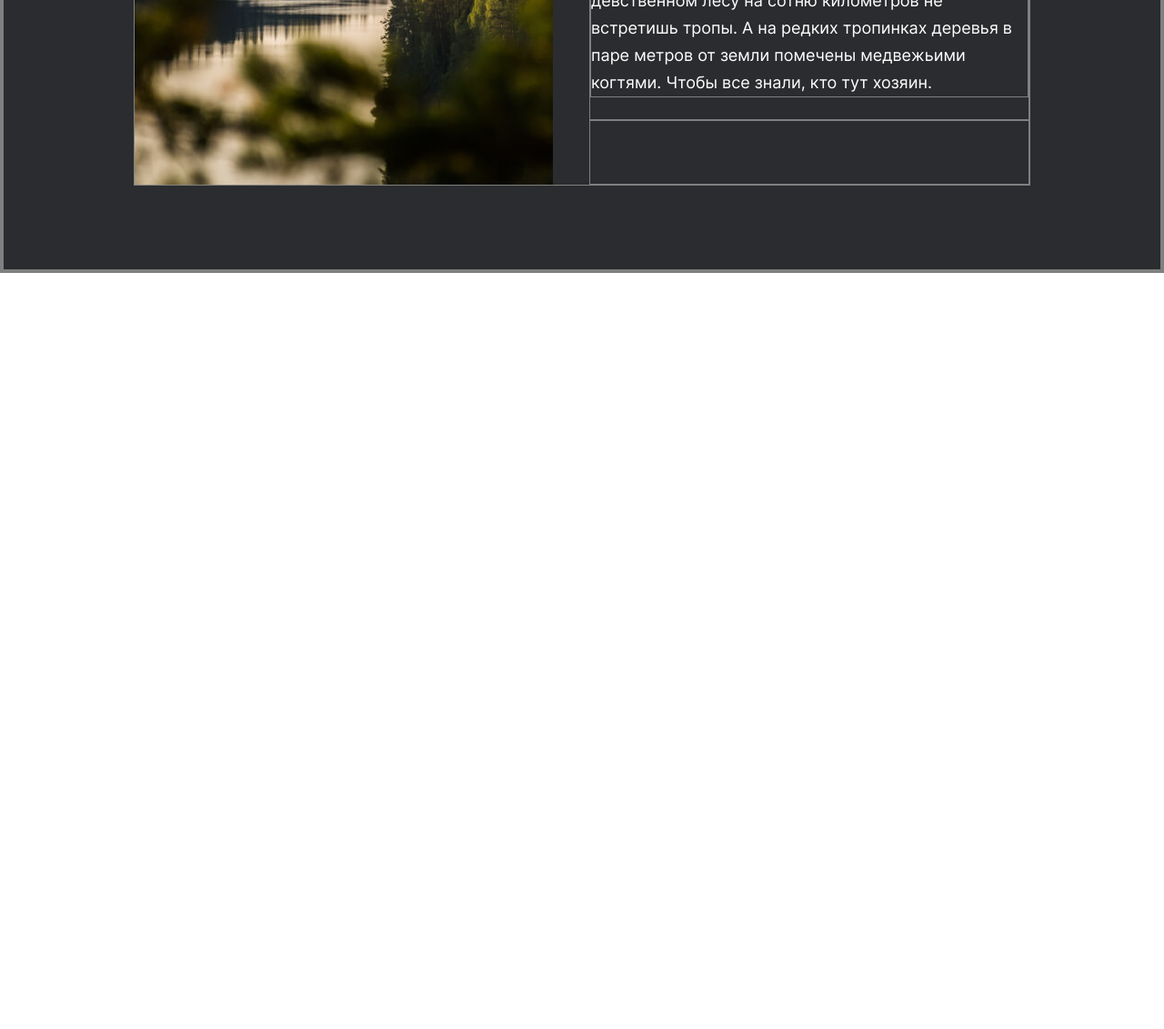
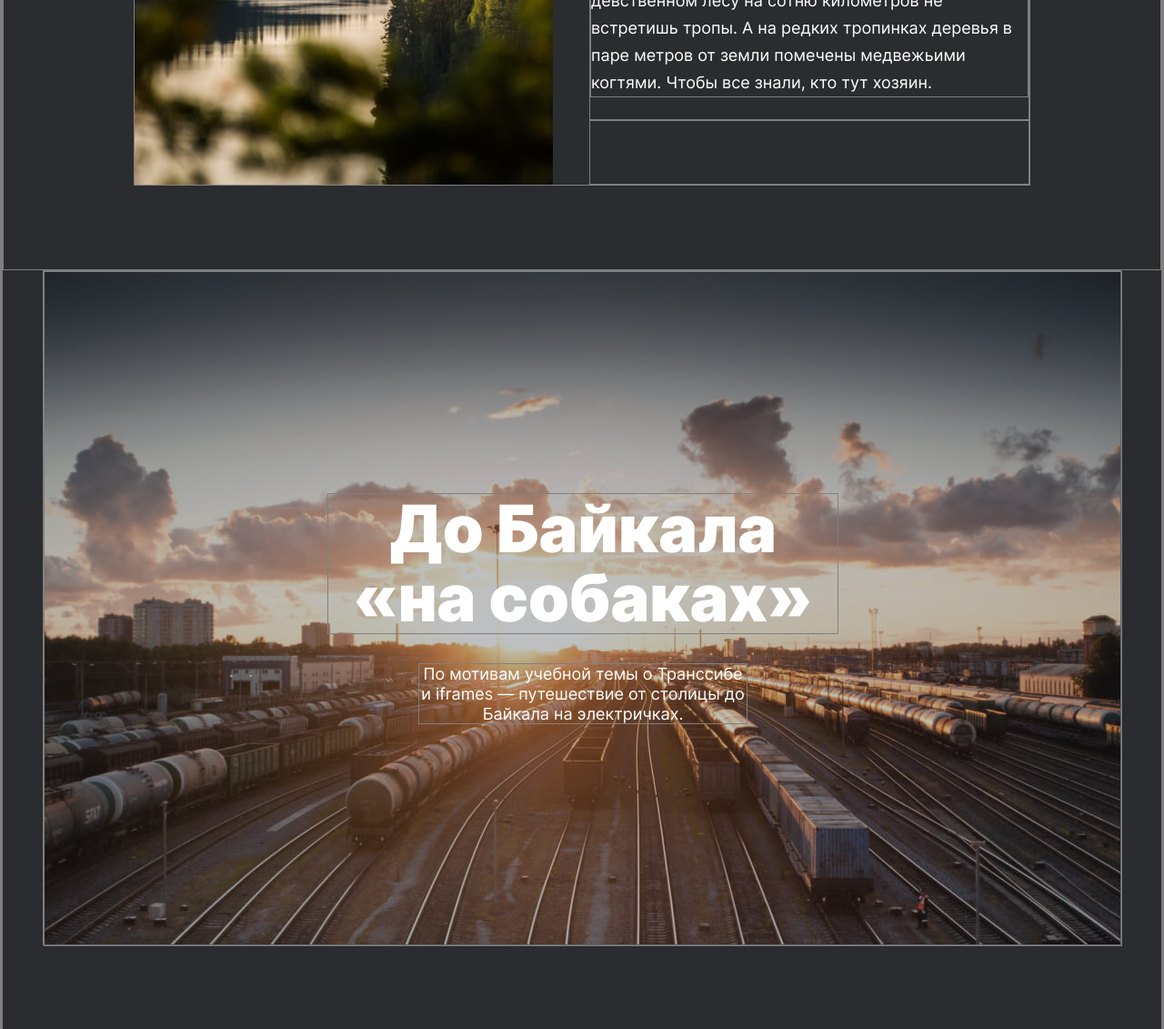
Before and after one commit to T-Nick-13/russian-travel, a plain HTML site: page index.html in a window 1280 px wide. Shown: the part 5184-6315 px from the top of the page at 91% size. Before the commit the page ends 5484 px from the top, so only its background shows below. Drawn offline with Linux system fonts and the light colour scheme.

Commit message:
Making block cover

```diff
--- /dev/null
+++ b/blocks/cover/__overlay/cover__overlay.css
@@ -0,0 +1,17 @@
+.cover__overlay {
+  background:rgba(42, 44, 47, 0.3);
+  height: 740px;
+  width: 100%;
+  margin: auto;
+  display: flex;
+  flex-direction: column;
+  justify-content: center;
+  align-items: center;
+  text-decoration: none;
+  color: #FFFFFF;
+  transition: background 0.5s ease-in-out;
+}
+
+.cover__overlay:hover {
+  background:rgba(42, 44, 47, 0.8);
+}
--- /dev/null
+++ b/blocks/cover/__subtitle/cover__subtitle.css
@@ -0,0 +1,7 @@
+.cover__subtitle {
+  font-size: 18px;
+  line-height: 1.22;
+  text-align: center;
+  max-width: 360px;
+  margin: 0;
+}
--- /dev/null
+++ b/blocks/cover/__title/cover__title.css
@@ -0,0 +1,10 @@
+.cover__title {
+  font-weight: 900;
+  font-size: 72px;
+  line-height: 1.06;
+  text-align: center;
+  max-width: 560px;
+  margin-bottom: 32px;
+  margin-top: 0;
+
+}
--- /dev/null
+++ b/blocks/cover/cover.css
@@ -0,0 +1,11 @@
+@import url(./__background/cover__background.css);
+@import url(./__overlay/cover__overlay.css);
+@import url(./__subtitle/cover__subtitle.css);
+@import url(./__title/cover__title.css);
+
+.cover {
+  background-image: url(../../images/__background.jpg);
+  max-height: 740px;
+  max-width: 1184px;
+
+}
--- /dev/null
+++ b/blocks/page/__cover/page__cover.css
@@ -0,0 +1,3 @@
+.page__cover {
+  margin: auto auto 92px;
+}
--- a/blocks/page/page.css
+++ b/blocks/page/page.css
@@ -1,6 +1,7 @@
 @import url(./__header/page__header.css);
 @import url(./__intro/page__intro.css);
 @import url(./__photo-grid/page__photo-grid.css);
+@import url(./__cover/page__cover.css);
 
 .page {
   background: #2A2C2F;
--- a/index.html
+++ b/index.html
@@ -110,9 +110,13 @@
             <p class="place__paragraph"></p>
           </div>
         </div>
-
       </section>
-
+      <section class="cover page__cover">
+        <a class="cover__overlay" href="https://stampsy.com/na-elektrichkakh-do-baikala">
+          <h2 class="cover__title">До Байкала «на собаках»</h2>
+          <p class="cover__subtitle">По мотивам учебной темы о Транссибе и iframes — путешествие от столицы до Байкала на электричках.</p>
+        </a>
+      </section>
     </div>
   </body>
 </html>
--- a/pages/index.css
+++ b/pages/index.css
@@ -7,6 +7,7 @@
 @import url(../blocks/photo-grid/photo-grid.css);
 @import url(../blocks/places/places.css);
 @import url(../blocks/place/place.css);
+@import url(../blocks/cover/cover.css);
 
 
 * {
```
Also changed, not shown: images/__background.jpg (added).
